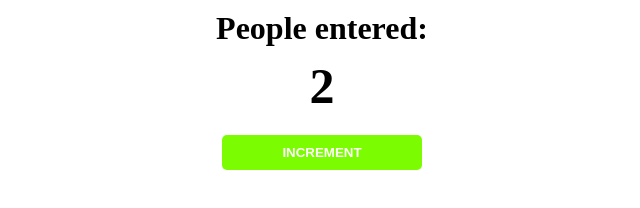
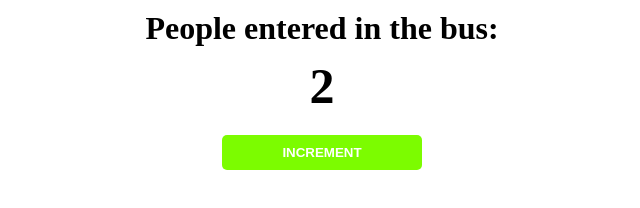
Before and after one commit to tamerlan053/passenger-counter, a plain HTML site: page index.html in a window 1280 px wide. Shown: the whole page, without its empty margins (318-958 px from the left). Drawn offline with Linux system fonts and the light colour scheme.

Commit message:
Update index.html

```diff
--- a/index.html
+++ b/index.html
@@ -8,7 +8,7 @@
     <link rel="stylesheet" href="index.css">
 </head>
 <body>
-    <h1>People entered:</h1>
+    <h1>People entered in the bus:</h1>
     <h2 id="count-el">0</h2>
     <button id="increment-btn" onclick="increment()">INCREMENT</button>
     <script src="index.js"></script>
```
